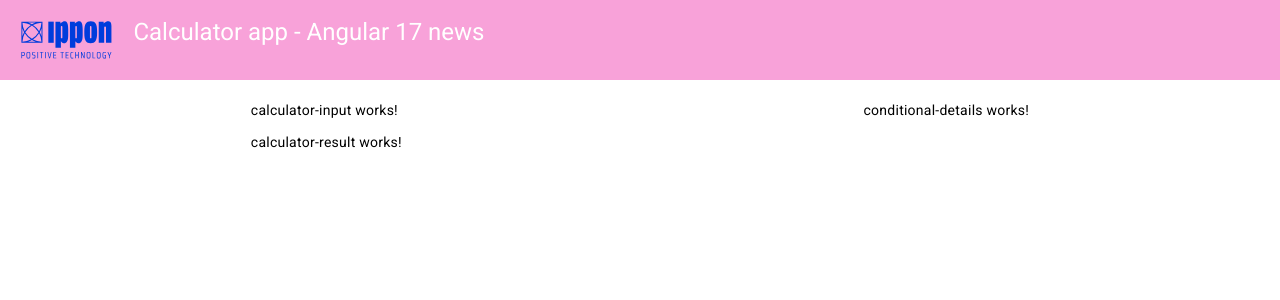
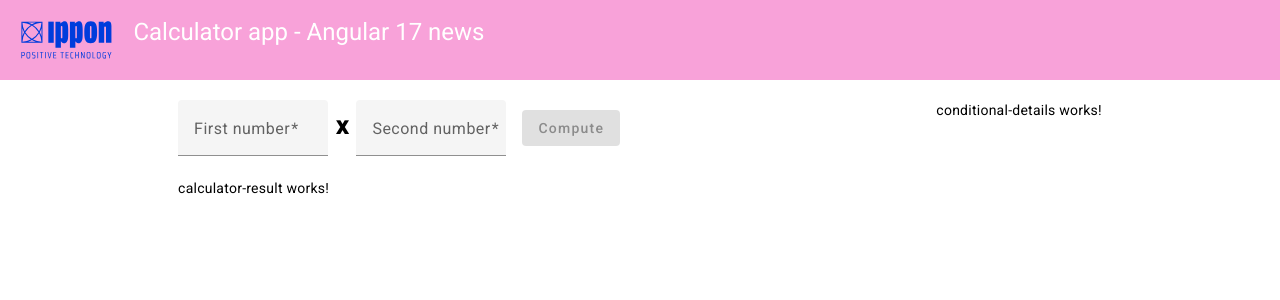
Before and after one commit to Algonight/calculator-app, an Angular app: page / in a window 1280 px wide. Shown: the top 300 px of the page. Built offline with nearby package versions, Linux system fonts and the light colour scheme.

Commit message:
Fill calculator input component

```diff
--- a/src/app/app.component.html
+++ b/src/app/app.component.html
@@ -1,7 +1,7 @@
 <app-header />
 <div class="container">
   <div class="calculator">
-    <app-calculator-input />
+    <app-calculator-input (compute)="onCompute($event)" />
     <app-calculator-result />
   </div>
   <div class="details">
--- a/src/app/app.component.ts
+++ b/src/app/app.component.ts
@@ -11,4 +11,10 @@ import { HeaderComponent } from './header/header.component';
   templateUrl: './app.component.html',
   styleUrl: './app.component.scss',
 })
-export class AppComponent {}
+export class AppComponent {
+  result?: number;
+
+  onCompute(result: number) {
+    this.result = result;
+  }
+}
--- a/src/app/calculator/calculator-input/calculator-input.component.html
+++ b/src/app/calculator/calculator-input/calculator-input.component.html
@@ -1 +1,17 @@
-<p>calculator-input works!</p>
+<form [formGroup]="calculatorForm" (submit)="onSubmit()">
+  <mat-form-field>
+    <mat-label>First number</mat-label>
+    <input matInput type="number" formControlName="number1" />
+  </mat-form-field>
+
+  <span>x</span>
+
+  <mat-form-field>
+    <mat-label>Second number</mat-label>
+    <input matInput type="number" formControlName="number2" />
+  </mat-form-field>
+
+  <button class="submit-button" mat-raised-button color="primary" type="submit" [disabled]="calculatorForm.invalid">
+    Compute
+  </button>
+</form>
--- a/src/app/calculator/calculator-input/calculator-input.component.scss
+++ b/src/app/calculator/calculator-input/calculator-input.component.scss
@@ -0,0 +1,33 @@
+form {
+  display: flex;
+  column-gap: 8px;
+
+  span {
+    margin-top: 16px;
+    font-size: 24px;
+    font-weight: bold;
+  }
+
+  mat-form-field {
+    max-width: 150px;
+  }
+
+  .submit-button {
+    margin-left: 8px;
+    margin-top: 10px;
+  }
+
+  /** Remove Arrow on number input **/
+  /* Chrome, Safari, Edge, Opera */
+  input::-webkit-outer-spin-button,
+  input::-webkit-inner-spin-button {
+    -webkit-appearance: none;
+    margin: 0;
+  }
+
+  /* Firefox */
+  input[type='number'] {
+    -moz-appearance: textfield;
+    appearance: textfield;
+  }
+}
--- a/src/app/calculator/calculator-input/calculator-input.component.ts
+++ b/src/app/calculator/calculator-input/calculator-input.component.ts
@@ -1,10 +1,30 @@
-import { Component } from '@angular/core';
+import { Component, EventEmitter, Output } from '@angular/core';
+import { FormControl, FormGroup, FormsModule, ReactiveFormsModule, Validators } from '@angular/forms';
+import { MatButtonModule } from '@angular/material/button';
+import { MatFormFieldModule } from '@angular/material/form-field';
+import { MatIconModule } from '@angular/material/icon';
+import { MatInputModule } from '@angular/material/input';
 
 @Component({
   selector: 'app-calculator-input',
   standalone: true,
-  imports: [],
+  imports: [MatFormFieldModule, MatInputModule, FormsModule, ReactiveFormsModule, MatButtonModule, MatIconModule],
   templateUrl: './calculator-input.component.html',
   styleUrl: './calculator-input.component.scss',
 })
-export class CalculatorInputComponent {}
+export class CalculatorInputComponent {
+  @Output() compute = new EventEmitter<number>();
+
+  calculatorForm = new FormGroup({
+    number1: new FormControl<number | null>(null, Validators.required),
+    number2: new FormControl<number | null>(null, Validators.required),
+  });
+
+  onSubmit() {
+    if (this.calculatorForm.valid) {
+      const number1 = this.calculatorForm.get('number1')?.value as number;
+      const number2 = this.calculatorForm.get('number2')?.value as number;
+      this.compute.emit(number1 * number2);
+    }
+  }
+}
--- a/src/app/calculator/calculator-result/calculator-result.component.ts
+++ b/src/app/calculator/calculator-result/calculator-result.component.ts
@@ -1,4 +1,4 @@
-import { Component } from '@angular/core';
+import { Component, Input } from '@angular/core';
 
 @Component({
   selector: 'app-calculator-result',
@@ -7,4 +7,6 @@ import { Component } from '@angular/core';
   templateUrl: './calculator-result.component.html',
   styleUrl: './calculator-result.component.scss',
 })
-export class CalculatorResultComponent {}
+export class CalculatorResultComponent {
+  @Input() result?: number;
+}
```
